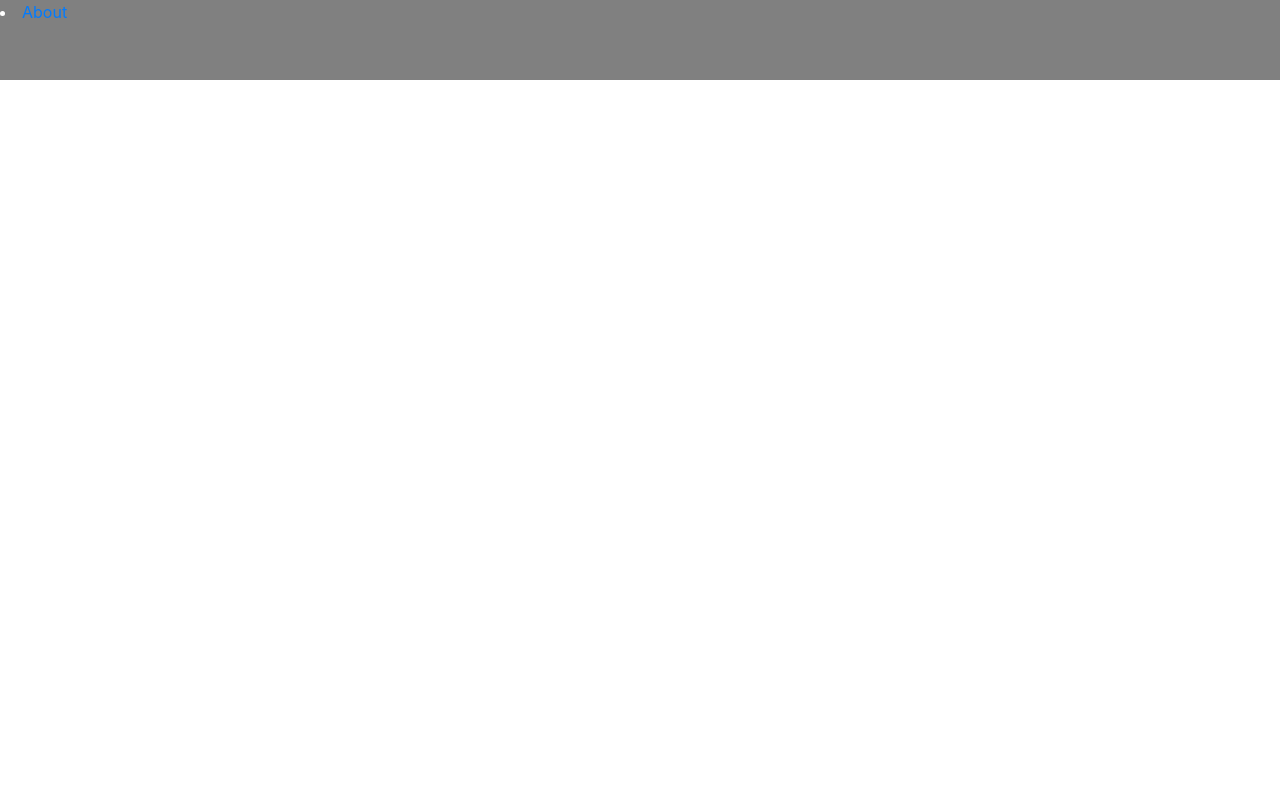
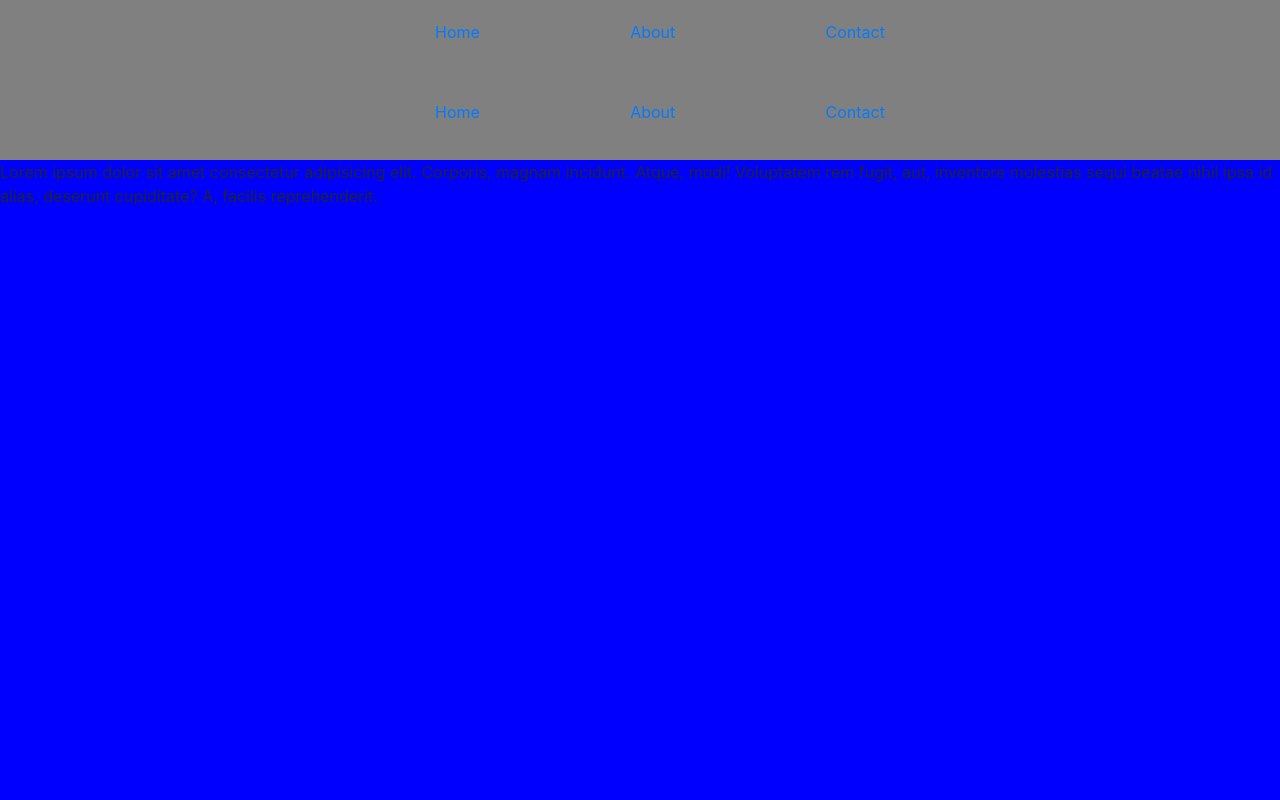
Before and after one commit to HampusJohnOlausson/react-test, a React (Create React App) app: page /contact in a window 1280 px wide. Shown: the top 800 px of the page. Built offline with nearby package versions, Linux system fonts and the light colour scheme.

Commit message:
router path

```diff
--- a/src/components/About.jsx
+++ b/src/components/About.jsx
@@ -1,11 +1,15 @@
 import React from 'react'
+import Nav from './Nav'
 
 const About = () => {
     return (
-        <div style={rootStyle}>
-            <h1>Jekeke</h1>
-        </div>
-    )
+      <div>
+        <Nav />
+        <main style={rootStyle}>
+          <h1>About</h1>
+        </main>
+      </div>
+    );
 }
 
 export default About
@@ -15,4 +19,6 @@ const rootStyle = {
     display: 'flex',
     justifyContent: 'center',
     alignItems: 'center',
+    color: 'black',
+    background: 'yellow',
 }
--- /dev/null
+++ b/src/components/Contact.jsx
@@ -0,0 +1,24 @@
+import React from 'react'
+import Main from './Main'
+import Nav from './Nav'
+
+const Contact = () => {
+    return (
+      <div>
+        <Nav />
+        <Main style={mainStyle}>
+          <h1>Hello</h1>
+        </Main>
+      </div>
+    );
+}
+
+export default Contact
+
+const mainStyle={
+    background: 'yellow',
+    display: 'flex',
+    justifyContent: 'center',
+    alignItems: 'center',
+    height: '90vh',
+}
--- a/src/components/Layout.jsx
+++ b/src/components/Layout.jsx
@@ -1,12 +1,22 @@
 import React from 'react'
+import { BrowserRouter, Route, Switch } from 'react-router-dom'
+import About from './About'
+import Contact from './Contact'
+import Main from './Main'
 import Nav from './Nav'
 
 const Layout = () => {
     return (
-        <div>
-           <Nav/>
-        </div>
-    )
+      <BrowserRouter>
+        <Nav />
+        <Switch>
+            <Route path="/" exact component={Layout} />
+            <Route path="/about" component={About}/>
+            <Route path="/contact" component={Contact}/>
+        </Switch>
+        <Main />
+      </BrowserRouter>
+    );
 }
 
 export default Layout
--- /dev/null
+++ b/src/components/Main.jsx
@@ -0,0 +1,17 @@
+import React from 'react'
+
+const Main = () => {
+    return (
+        <div style={mainStyle}>
+            <p>Lorem ipsum dolor sit amet consectetur adipisicing elit. Corporis, magnam incidunt. Atque, modi! Voluptatem rem fugit, aut, inventore molestias sequi beatae nihil ipsa id alias, deserunt cupiditate? A, facilis reprehenderit.</p>
+        </div>
+    )
+}
+
+export default Main
+
+const mainStyle = {
+    background: 'blue',
+    width: '100%',
+    height: '90vh',
+}
--- a/src/components/Nav.jsx
+++ b/src/components/Nav.jsx
@@ -1,16 +1,20 @@
 import React from 'react'
-import { Link } from 'react-router-dom'
-
-import App from '../App'
-import About from './About'
-import Shop from './Shop'
+import { Link } from 'react-router-dom';
 
 const Nav = () => {
     return (
       <header style={headerStyle}>
-        <li>
-          <Link to="/about">About</Link>
-        </li>
+        <ul style={listStyle}>
+          <Link to="/">
+            <li>Home</li>
+          </Link>
+          <Link to="/About">
+            <li>About</li>
+          </Link>
+          <Link to="/Contact">
+            <li>Contact</li>
+          </Link>
+        </ul>
       </header>
     );
 }
@@ -18,8 +22,18 @@ const Nav = () => {
 export default Nav
 
 const headerStyle = {
-    background: 'grey',
-    height: '10vh',
-    width: '100%',
-    color: 'white',
-}
+  background: "grey",
+  height: "10vh",
+  width: "100%",
+  color: "white",
+  display: "flex",
+  alignItems: "center",
+  justifyContent: 'center',
+};
+
+const listStyle = {
+  width: '50%',
+  listStyle: "none",
+  display: "flex",
+  justifyContent: "space-around",
+};
```
